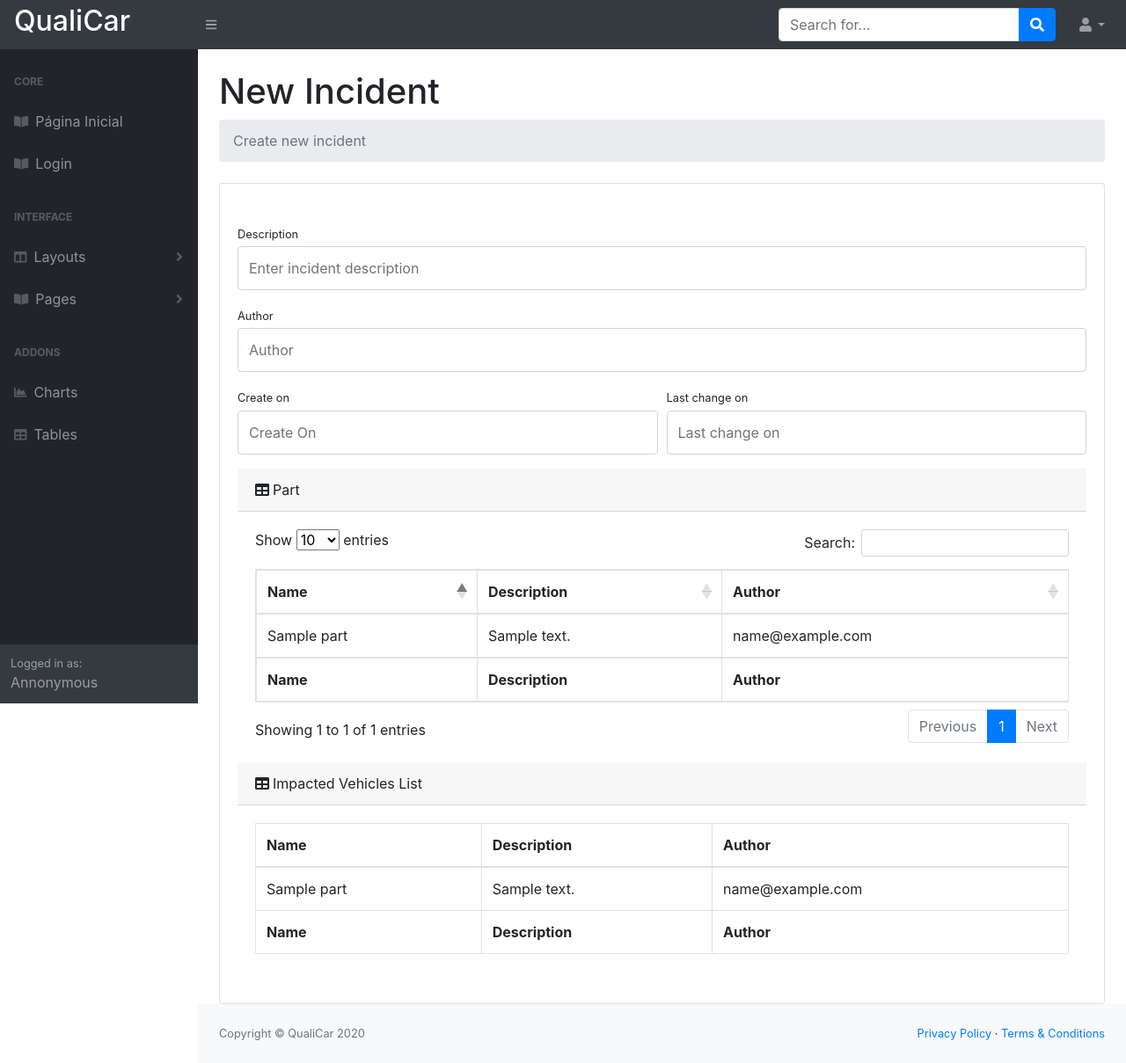
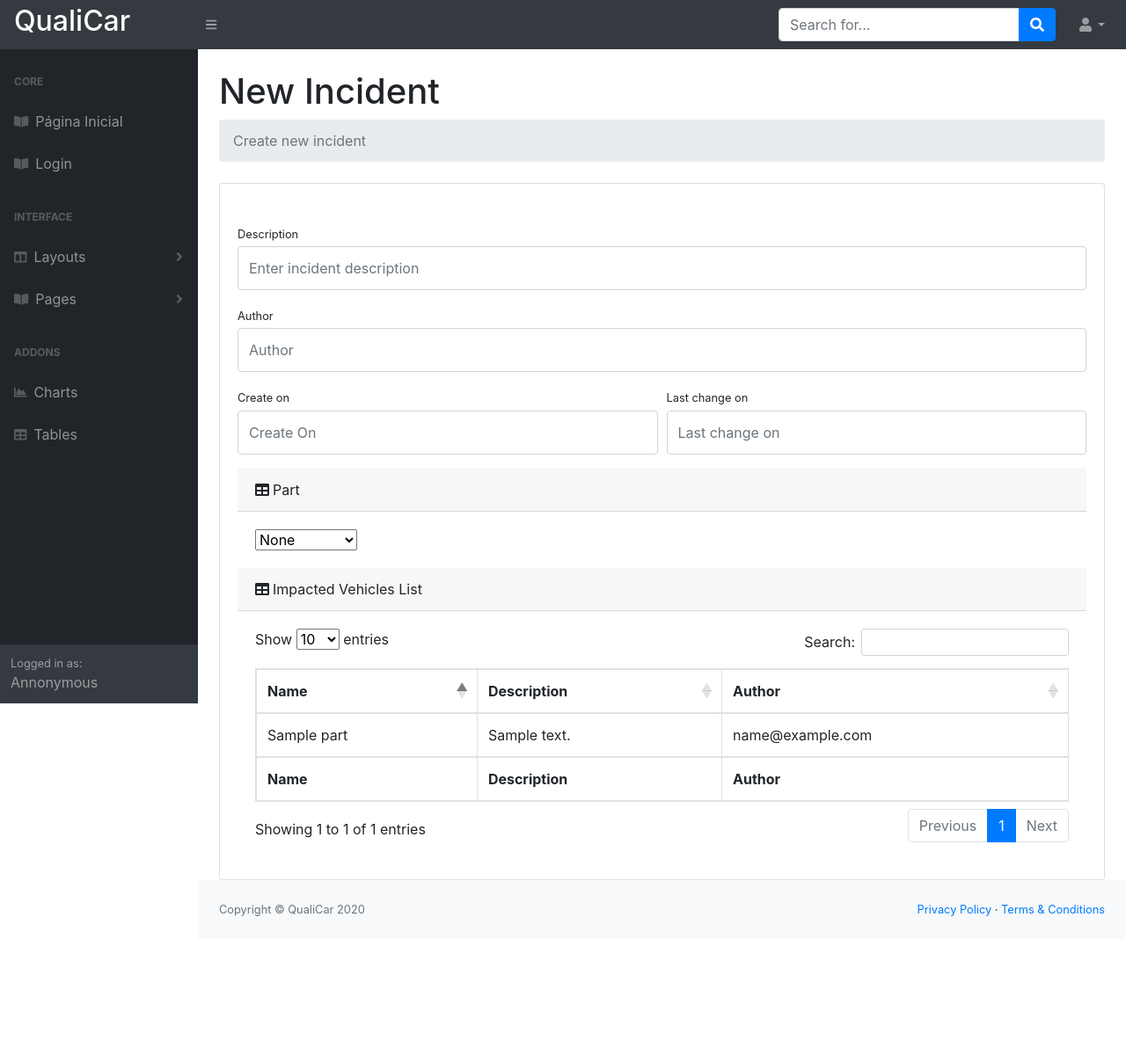
Before and after one commit to alexandre-hirata/qualiCar, a Django app: page /incident in a window 1280 px wide. Shown: the whole page at 88% size. After the commit the page ends 1042 px from the top, so only its background shows below. Run offline with Django 3.2, Linux system fonts and the light colour scheme; tables that the repository leaves empty hold one stand-in row (values such as "Sample post"); some libraries are stand-ins or nearby versions.

Commit message:
Transform table part to dropdown list
Signed-off-by: Alexandre Hirata <alexthirata@gmail.com>

```diff
--- a/app/frontend/templates/forms/incident.html
+++ b/app/frontend/templates/forms/incident.html
@@ -47,32 +47,13 @@
                   <div class="table-responsive">
 
 
-                    <table class="table table-bordered" id="dataTable" width="100%" cellspacing="0">
-                      <thead>
+                    <select name=formPart class="mdb-select md-form">
+                        <option value="">None</option>
+                        {% for data in form.part %}
+                          <option value="{{ data.id }}">{{ data.description }}</option>
+                        {% endfor %}
+                    </select>
 
-                        <tr>
-                          <th>Name</th>
-                          <th>Description</th>
-                          <th>Author</th>
-                        </tr>
-                      </thead>
-                      <tbody>
-                        {% for data in form.part %}
-                          <tr>
-                            <td>{{ data.name }}</td>
-                            <td>{{ data.description }}</td>
-                            <td>{{ data.author }}</td>
-                          </tr>
-                        {% endfor %}
-                      </tbody>
-                      <tfoot>
-                        <tr>
-                          <th>Name</th>
-                          <th>Description</th>
-                          <th>Author</th>
-                        </tr>
-                      </tfoot>
-                    </table>
                   </div>
                 </div>
 
```
